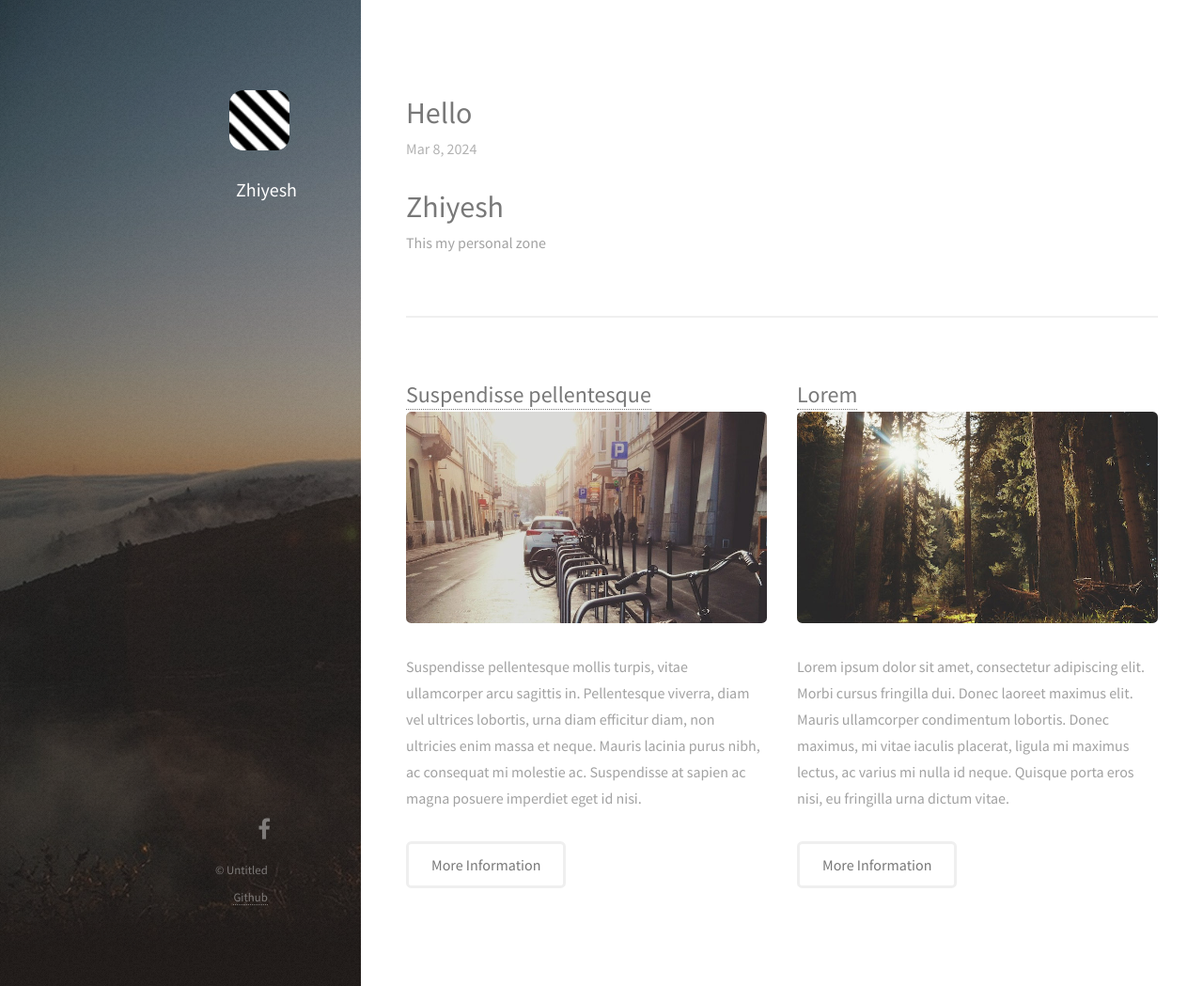
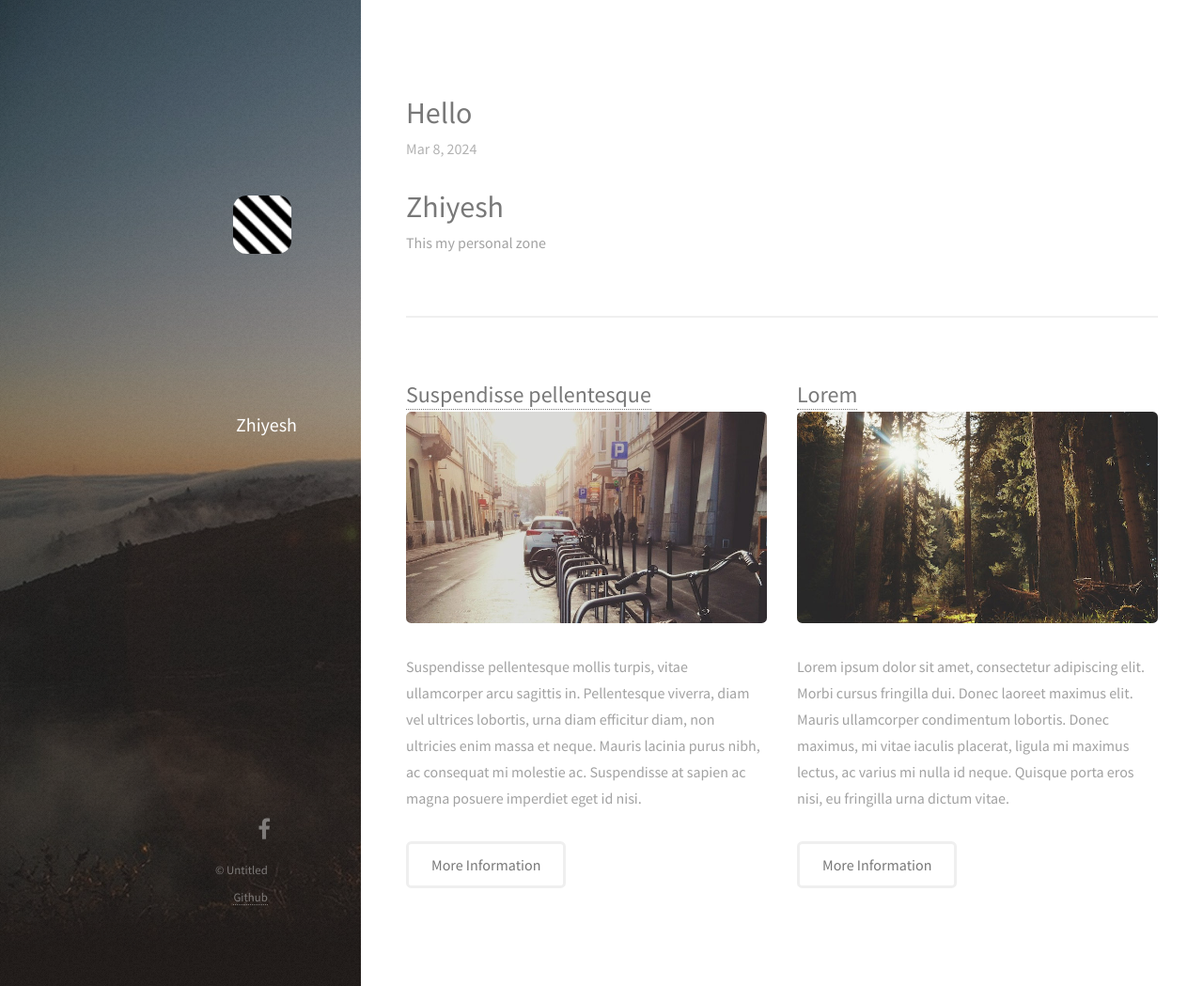
Before and after one commit to Zhiyelah/zhiyelah.github.io, a Jekyll site: the page built from index.html, in a window 1280 px wide and 1049 px high. Shown: the whole window at 94% size. Built offline with Jekyll 4.4.1, drawn with Linux system fonts in a browser that asks for light colours; nearby versions of some CDN libraries.

Commit message:
Update main.css

```diff
--- a/css/main.css
+++ b/css/main.css
@@ -2485,13 +2485,13 @@
 			font-size: 1.35em;
 			line-height: 1.75em;
 			margin: 0;
-			padding-right: 1em;
+			padding: 7em 1em 0 0;
 		}
 
 		#header .image.avatar {
 			margin: 0 0 1em 0;
 			width: 6.25em;
-			padding-left: 0.5em;
+			padding: 7em 0 0 0.75em;
 		}
 
 /* Footer */
```
